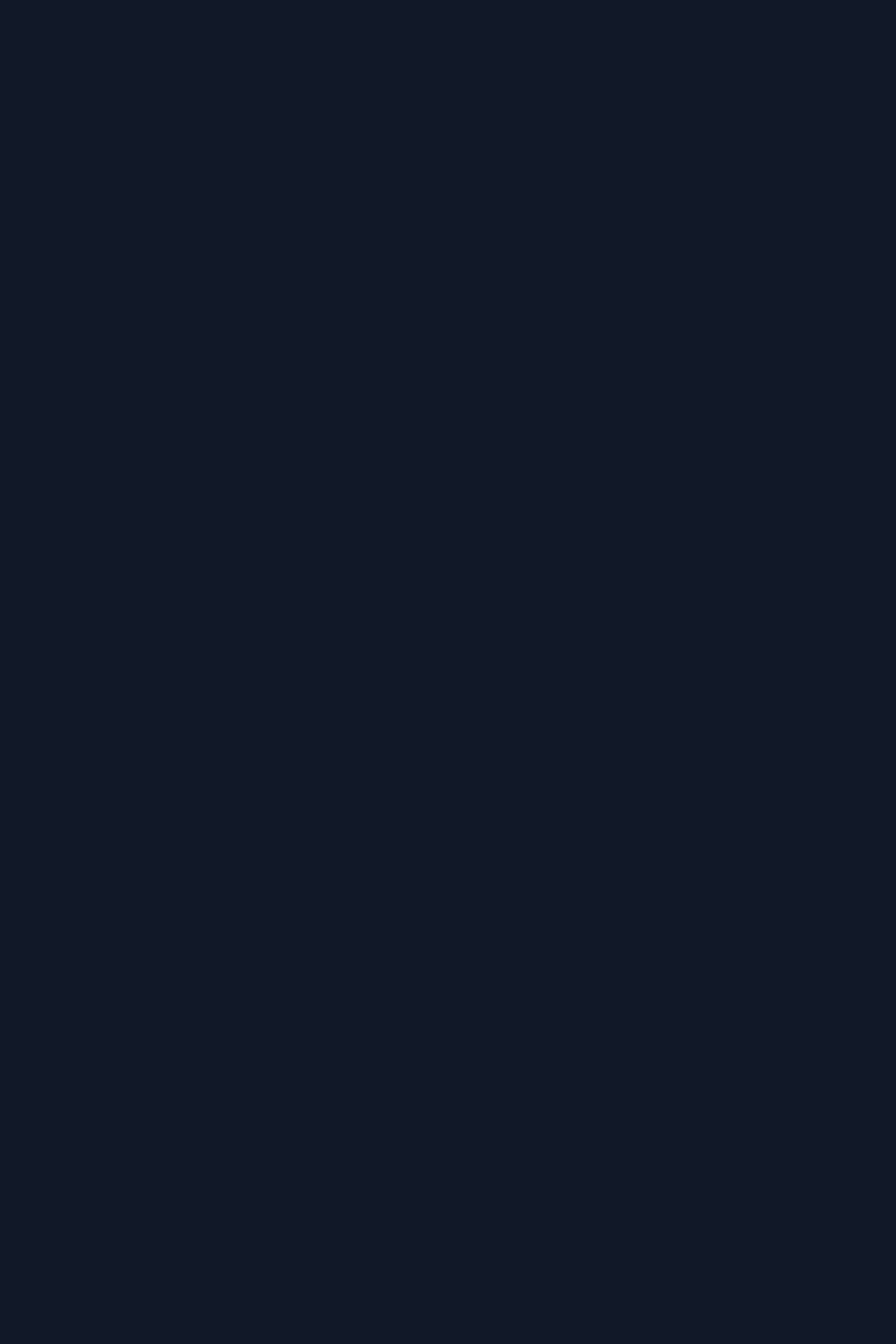
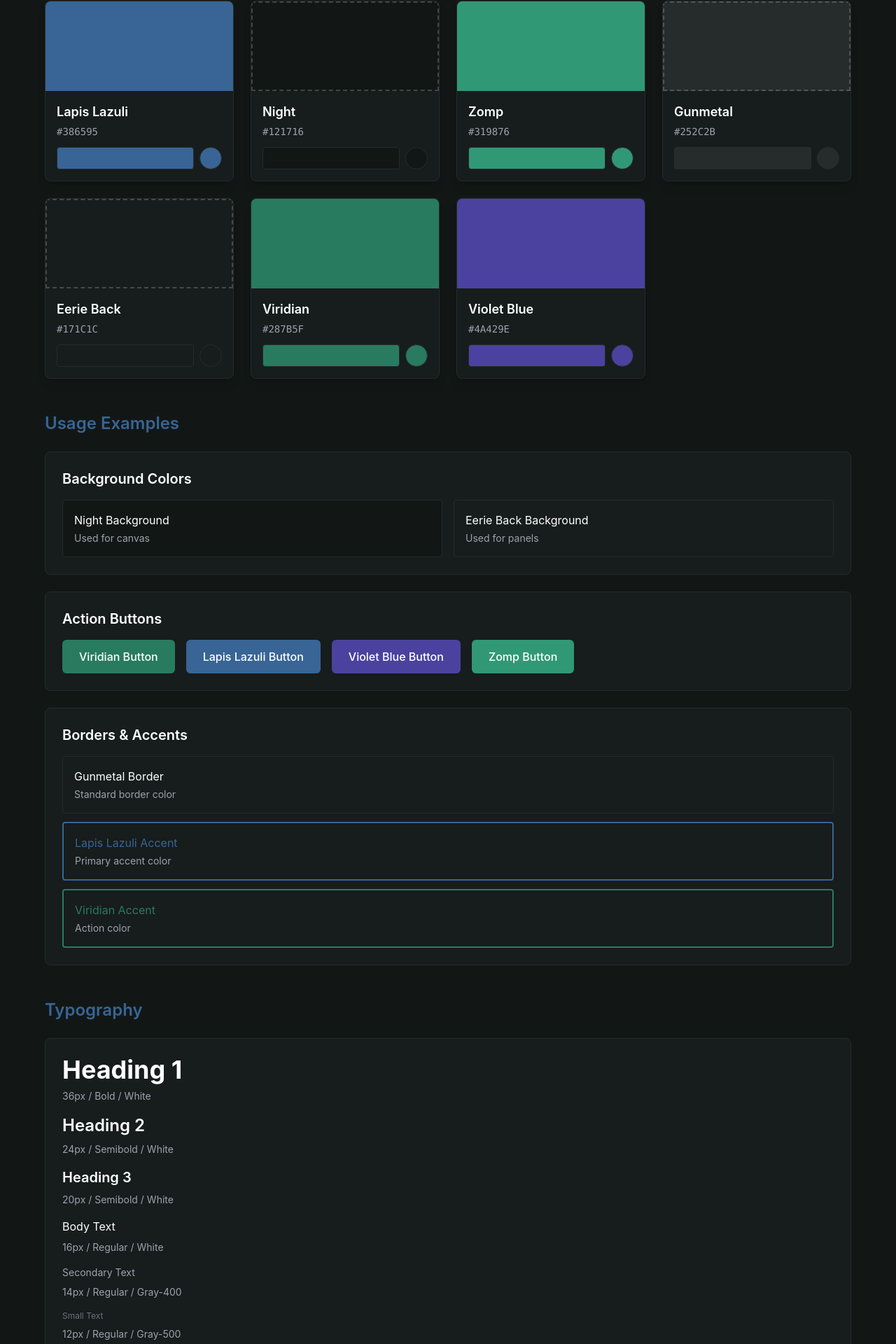
Before and after one commit to Biggsen/mc-region-maker, a React (Vite) app: page /styleguide in a window 1280 px wide. Before the commit this address had no page. Shown: the part 159-2079 px from the top of the page at 70% size. Before the commit the page ends 800 px from the top, so only its background shows below. Built offline with nearby package versions, Linux system fonts and the light colour scheme.

Commit message:
added styleguide

```diff
--- a/src/App.tsx
+++ b/src/App.tsx
@@ -1,6 +1,7 @@
 import { BrowserRouter, Routes, Route } from 'react-router-dom'
 import MainApp from './components/MainApp'
 import ErrorBoundary from './components/ErrorBoundary'
+import { StyleGuide } from './components/StyleGuide'
 
 function App() {
   return (
@@ -9,6 +10,7 @@ function App() {
         <Routes>
           <Route path="/" element={<MainApp />} />
           <Route path="/regions" element={<MainApp />} />
+          <Route path="/styleguide" element={<StyleGuide />} />
         </Routes>
       </BrowserRouter>
     </ErrorBoundary>
--- /dev/null
+++ b/src/components/StyleGuide.tsx
@@ -0,0 +1,139 @@
+import React from 'react'
+
+interface ColorSwatch {
+  name: string
+  hex: string
+  className: string
+}
+
+const colors: ColorSwatch[] = [
+  { name: 'Lapis Lazuli', hex: '#386595', className: 'bg-lapis-lazuli' },
+  { name: 'Night', hex: '#121716', className: 'bg-night' },
+  { name: 'Zomp', hex: '#319876', className: 'bg-zomp' },
+  { name: 'Gunmetal', hex: '#252C2B', className: 'bg-gunmetal' },
+  { name: 'Eerie Back', hex: '#171C1C', className: 'bg-eerie-back' },
+  { name: 'Viridian', hex: '#287B5F', className: 'bg-viridian' },
+  { name: 'Violet Blue', hex: '#4A429E', className: 'bg-violet-blue' },
+]
+
+export function StyleGuide() {
+  return (
+    <div className="min-h-screen bg-night text-white p-8">
+      <div className="max-w-6xl mx-auto">
+        <h1 className="text-4xl font-bold mb-8 text-white">Region Forge Style Guide</h1>
+
+        <section className="mb-12">
+          <h2 className="text-2xl font-semibold mb-6 text-lapis-lazuli">Color Palette</h2>
+          <div className="grid grid-cols-1 md:grid-cols-2 lg:grid-cols-3 xl:grid-cols-4 gap-6">
+            {colors.map((color) => (
+              <div
+                key={color.name}
+                className="bg-eerie-back rounded-lg overflow-hidden border border-gunmetal shadow-lg"
+              >
+                <div className={`h-32 ${color.className} flex items-center justify-center`}>
+                  {(color.name === 'Night' || color.name === 'Eerie Back' || color.name === 'Gunmetal') && (
+                    <div className="w-full h-full border-2 border-dashed border-white/20"></div>
+                  )}
+                </div>
+                <div className="p-4">
+                  <h3 className="text-lg font-semibold text-white mb-1">{color.name}</h3>
+                  <p className="text-sm text-gray-400 font-mono">{color.hex}</p>
+                  <div className="mt-3 flex gap-2">
+                    <div className={`flex-1 h-8 ${color.className} rounded border border-gunmetal`}></div>
+                    <div className={`w-8 h-8 ${color.className} rounded-full border border-gunmetal`}></div>
+                  </div>
+                </div>
+              </div>
+            ))}
+          </div>
+        </section>
+
+        <section className="mb-12">
+          <h2 className="text-2xl font-semibold mb-6 text-lapis-lazuli">Usage Examples</h2>
+
+          <div className="space-y-6">
+            <div className="bg-eerie-back border border-gunmetal rounded-lg p-6">
+              <h3 className="text-xl font-semibold mb-4 text-white">Background Colors</h3>
+              <div className="grid grid-cols-1 md:grid-cols-2 gap-4">
+                <div className="bg-night p-4 rounded border border-gunmetal">
+                  <p className="text-white">Night Background</p>
+                  <p className="text-gray-400 text-sm mt-1">Used for canvas</p>
+                </div>
+                <div className="bg-eerie-back p-4 rounded border border-gunmetal">
+                  <p className="text-white">Eerie Back Background</p>
+                  <p className="text-gray-400 text-sm mt-1">Used for panels</p>
+                </div>
+              </div>
+            </div>
+
+            <div className="bg-eerie-back border border-gunmetal rounded-lg p-6">
+              <h3 className="text-xl font-semibold mb-4 text-white">Action Buttons</h3>
+              <div className="flex flex-wrap gap-4">
+                <button className="px-6 py-3 bg-viridian hover:bg-viridian/80 text-white rounded-md transition-colors font-medium">
+                  Viridian Button
+                </button>
+                <button className="px-6 py-3 bg-lapis-lazuli hover:bg-lapis-lazuli/80 text-white rounded-md transition-colors font-medium">
+                  Lapis Lazuli Button
+                </button>
+                <button className="px-6 py-3 bg-violet-blue hover:bg-violet-blue/80 text-white rounded-md transition-colors font-medium">
+                  Violet Blue Button
+                </button>
+                <button className="px-6 py-3 bg-zomp hover:bg-zomp/80 text-white rounded-md transition-colors font-medium">
+                  Zomp Button
+                </button>
+              </div>
+            </div>
+
+            <div className="bg-eerie-back border border-gunmetal rounded-lg p-6">
+              <h3 className="text-xl font-semibold mb-4 text-white">Borders & Accents</h3>
+              <div className="space-y-3">
+                <div className="p-4 border border-gunmetal rounded">
+                  <p className="text-white">Gunmetal Border</p>
+                  <p className="text-gray-400 text-sm mt-1">Standard border color</p>
+                </div>
+                <div className="p-4 border-2 border-lapis-lazuli rounded">
+                  <p className="text-lapis-lazuli">Lapis Lazuli Accent</p>
+                  <p className="text-gray-400 text-sm mt-1">Primary accent color</p>
+                </div>
+                <div className="p-4 border-2 border-viridian rounded">
+                  <p className="text-viridian">Viridian Accent</p>
+                  <p className="text-gray-400 text-sm mt-1">Action color</p>
+                </div>
+              </div>
+            </div>
+          </div>
+        </section>
+
+        <section className="mb-12">
+          <h2 className="text-2xl font-semibold mb-6 text-lapis-lazuli">Typography</h2>
+          <div className="bg-eerie-back border border-gunmetal rounded-lg p-6 space-y-4">
+            <div>
+              <h1 className="text-4xl font-bold text-white mb-2">Heading 1</h1>
+              <p className="text-gray-400 text-sm">36px / Bold / White</p>
+            </div>
+            <div>
+              <h2 className="text-2xl font-semibold text-white mb-2">Heading 2</h2>
+              <p className="text-gray-400 text-sm">24px / Semibold / White</p>
+            </div>
+            <div>
+              <h3 className="text-xl font-semibold text-white mb-2">Heading 3</h3>
+              <p className="text-gray-400 text-sm">20px / Semibold / White</p>
+            </div>
+            <div>
+              <p className="text-base text-white mb-2">Body Text</p>
+              <p className="text-gray-400 text-sm">16px / Regular / White</p>
+            </div>
+            <div>
+              <p className="text-sm text-gray-400 mb-2">Secondary Text</p>
+              <p className="text-gray-400 text-sm">14px / Regular / Gray-400</p>
+            </div>
+            <div>
+              <p className="text-xs text-gray-500 mb-2">Small Text</p>
+              <p className="text-gray-400 text-sm">12px / Regular / Gray-500</p>
+            </div>
+          </div>
+        </section>
+      </div>
+    </div>
+  )
+}
```
